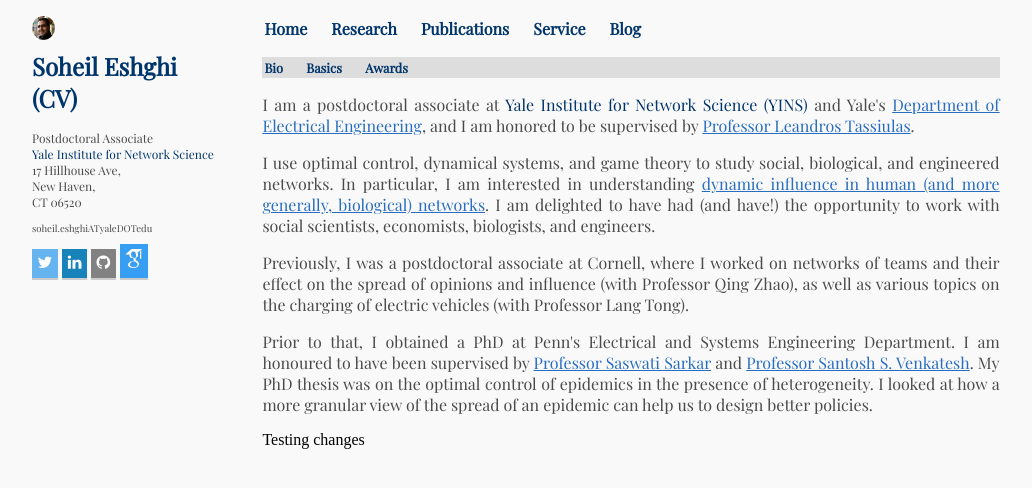
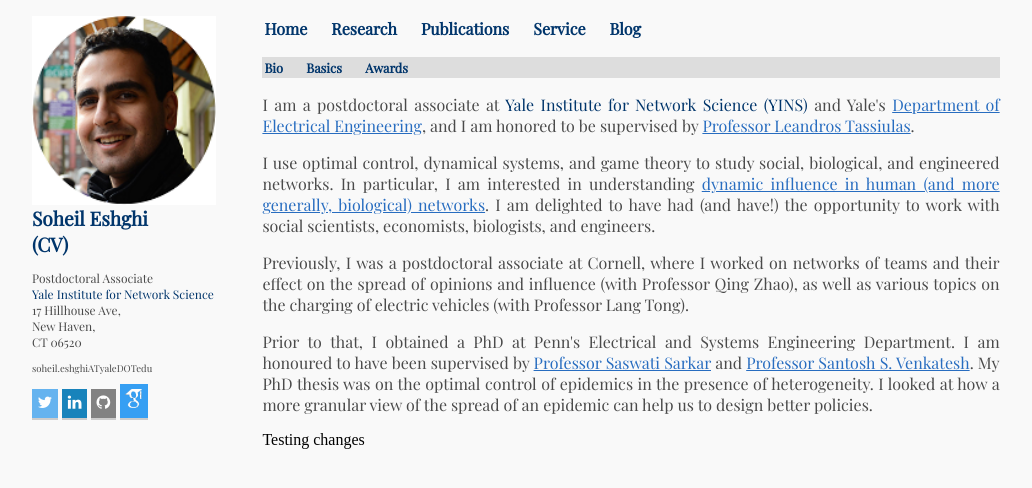
Before and after one commit to SoheilEshghi/SoheilEshghi.github.io, a Jekyll site: the page built from index.html, in a window 1280 px wide. Shown: the top 488 px of the page, without its empty margins (42-1074 px from the left). Built offline with Jekyll 4.4.1, drawn with Linux system fonts in a browser that asks for light colours; nearby versions of some CDN libraries.

Commit message:
Build site at 2017-01-16 20:04:17 UTC

```diff
--- a/_layouts/default.html
+++ b/_layouts/default.html
@@ -51,7 +51,7 @@
 
 			<div class="left">
 
-				<a href="/"><img src="/images/soheil.png" style="width:10%;" align="left"></a><br>
+				<a href="/"><img src="/images/soheil.png" style="width:80%;" align="left"></a><br>
 
 
 				<a href="/"><h1>Soheil Eshghi <br></a>(<a href="/cv">CV</a>)</h1><p class="small">Postdoctoral Associate<br><a href="http://yins.yale.edu/">Yale Institute for Network Science</a><br>17 Hillhouse Ave,<br> New Haven,<br> CT 06520</p><p class="email">soheil.eshghiATyaleDOTedu</p>
--- a/css/main.css
+++ b/css/main.css
@@ -58,7 +58,7 @@ a:hover {
     text-decoration: underline;
 }
 h1 {
-    font-size: 1.5em;
+    font-size: 1.2em;
     font-family: 'Playfair Display', 'Arial', serif;
     color:  #00356b;
 }
```
Also changed, not shown: 14 other files.
